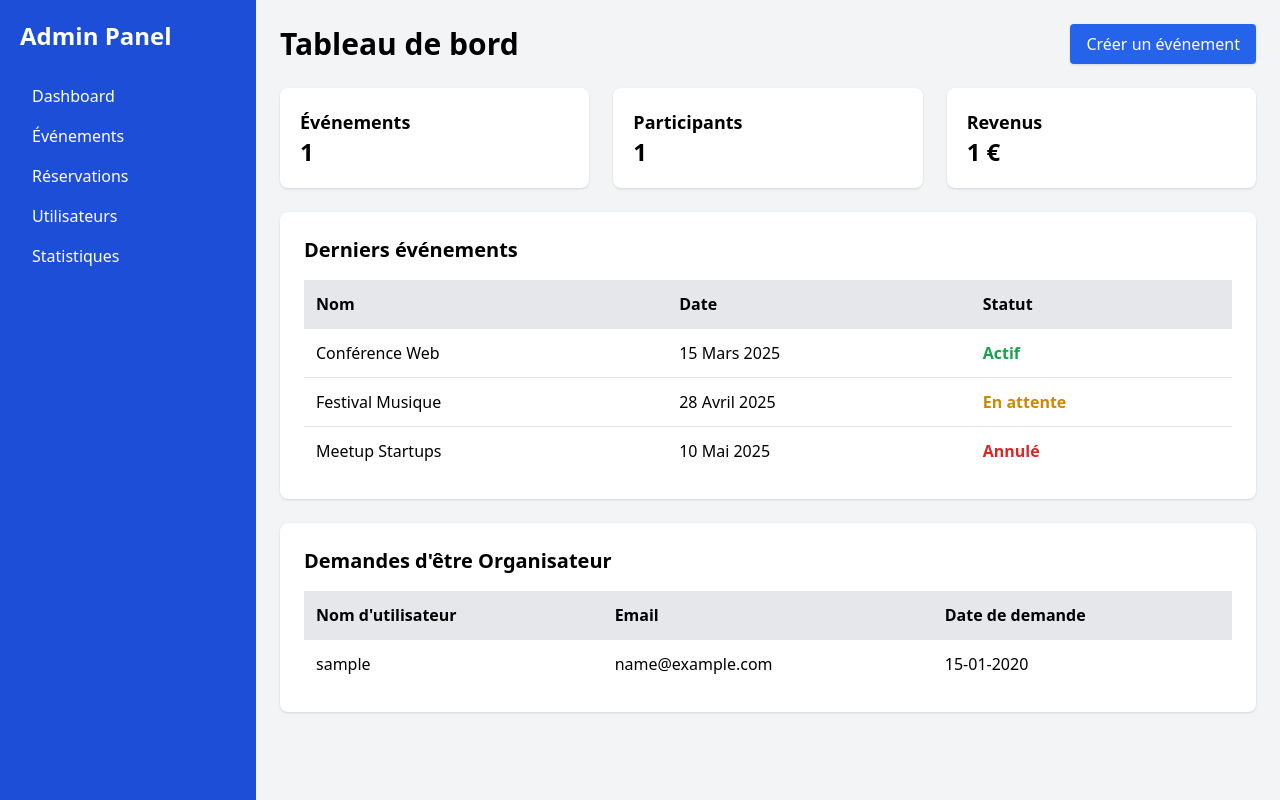
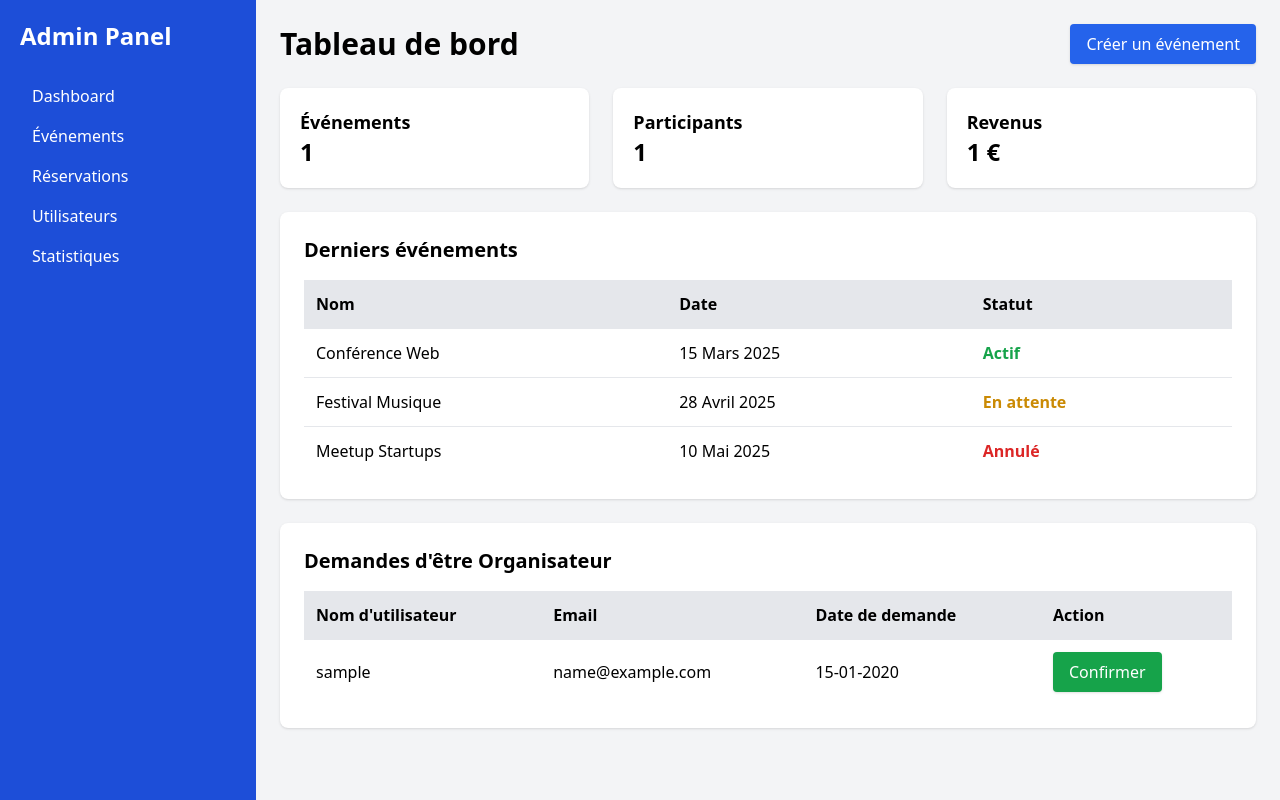
Before and after one commit to Youcode-Classe-E-2024-2025/-ErrorTeam_eventbrite, a PHP site: template app/views/back/dashboard.twig in a window 1280 px wide. Run offline with PHP 8.4, Linux system fonts and the light colour scheme; the template is opened without the code that fills it: most values are stand-ins (such as "Sample title", 1, 10 or a date in 2020); some libraries are stand-ins or nearby versions.

Commit message:
accept requets organizator with succes

```diff
--- a/app/config/routes.php
+++ b/app/config/routes.php
@@ -47,4 +47,7 @@ $router->post('/profile/update', App\Controllers\Front\ProfileController::class,
 // Ajout des routes pour gérer les réservations, si nécessaire
 $router->get('/events/{event_id}/reservations', ReservationController::class, 'index', 'reservations.index');
 
+// Route pour confirmer un organisateur
+$router->post('/admin/confirm-organizer/{id}', DashboardController::class, 'confirmOrganizer', 'admin.confirm.organizer');
+
 return $router;
--- a/app/controllers/back/DashboardController.php
+++ b/app/controllers/back/DashboardController.php
@@ -62,7 +62,10 @@ class DashboardController extends Controller
     if ($user) {
         // Mise à jour du rôle de l'utilisateur en tant qu'organisateur
         $user->setRole('organizer');
-        if ($userModel->update($user)) {
+        if ($userModel->updateUserRole($user)) {
+            // Mise à jour du statut de la demande
+            $userModel->updateRequestStatus($id, 'confirmed');
+
             // Rediriger ou afficher un message de succès
             $_SESSION['success_message'] = 'L\'utilisateur a été confirmé en tant qu\'organisateur.';
             header('Location: /admin/dashboard');
--- a/app/models/User.php
+++ b/app/models/User.php
@@ -113,6 +113,7 @@ public function updateRequestStatus($requestId, $status)
     return $stmt->execute();
 }
 
+
     public function getId() {
         return $this->id;
     }
--- a/app/views/back/dashboard.twig
+++ b/app/views/back/dashboard.twig
@@ -74,7 +74,6 @@
                 </tbody>
             </table>
         </div>
-
     <!-- Demandes d'être Organisateur -->
 <div class="bg-white p-6 shadow rounded-lg mt-6">
     <h2 class="text-xl font-semibold mb-4">Demandes d'être Organisateur</h2>
@@ -84,6 +83,7 @@
                 <th class="p-3 text-left">Nom d'utilisateur</th>
                 <th class="p-3 text-left">Email</th>
                 <th class="p-3 text-left">Date de demande</th>
+                <th class="p-3 text-left">Action</th>
             </tr>
         </thead>
         <tbody>
@@ -92,10 +92,17 @@
                 <td class="p-3">{{ request.username }}</td>
                 <td class="p-3">{{ request.email }}</td>
                 <td class="p-3">{{ request.created_at|date('d-m-Y') }}</td>
+                <td class="p-3">
+                    <!-- Formulaire pour confirmer le rôle -->
+                    <form action="/admin/confirm-organizer/{{ request.id }}" method="POST">
+                        <button type="submit" class="bg-green-600 text-white px-4 py-2 rounded shadow hover:bg-green-700">
+                            Confirmer
+                        </button>
+                    </form>
+                </td>
             </tr>
             {% endfor %}
         </tbody>
-
     </table>
 </div>
     </main>
```
Lines whose indentation alone changed are shown as unchanged.
